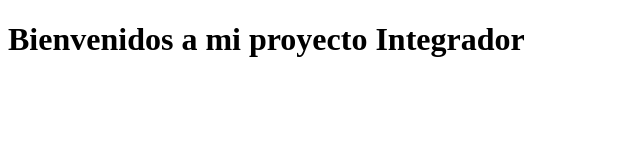
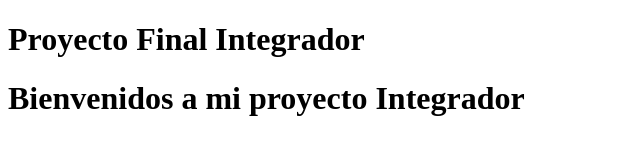
Before and after one commit to LeonardoFran/TrabajoFinalIntegrador, a plain HTML site: page index.html in a window 1280 px wide. Shown: the whole page, without its empty margins (0-640 px from the left). Drawn offline with Linux system fonts and the light colour scheme.

Commit message:
Limpieza

```diff
--- a/index.html
+++ b/index.html
@@ -1,6 +1,7 @@
 <!DOCTYPE html>
 <html lang="en">
 <head>
+    <header><h1>Proyecto Final Integrador</h1></header>
     <meta charset="UTF-8">
     <meta http-equiv="X-UA-Compatible" content="IE=edge">
     <meta name="viewport" content="width=device-width, initial-scale=1.0">
```
